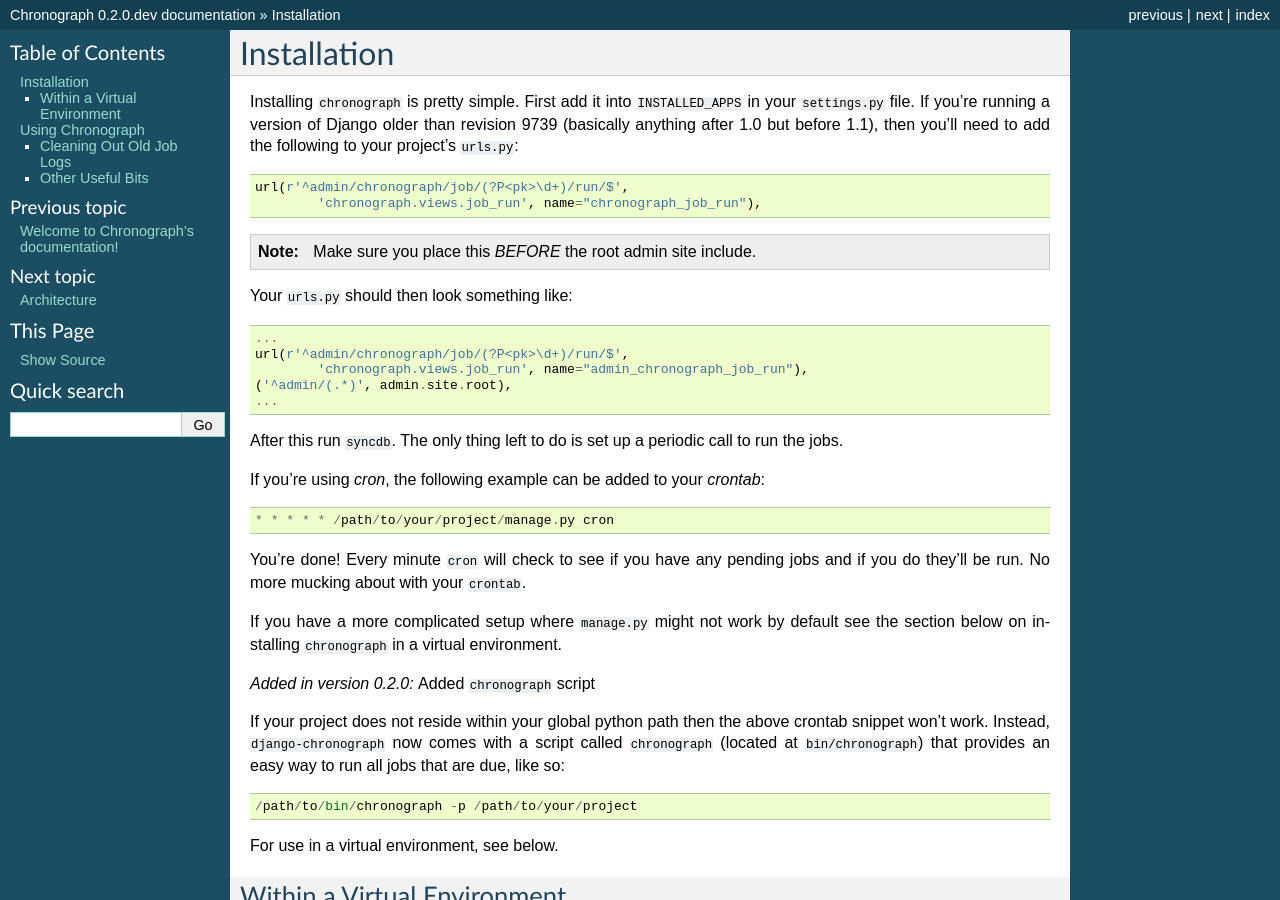
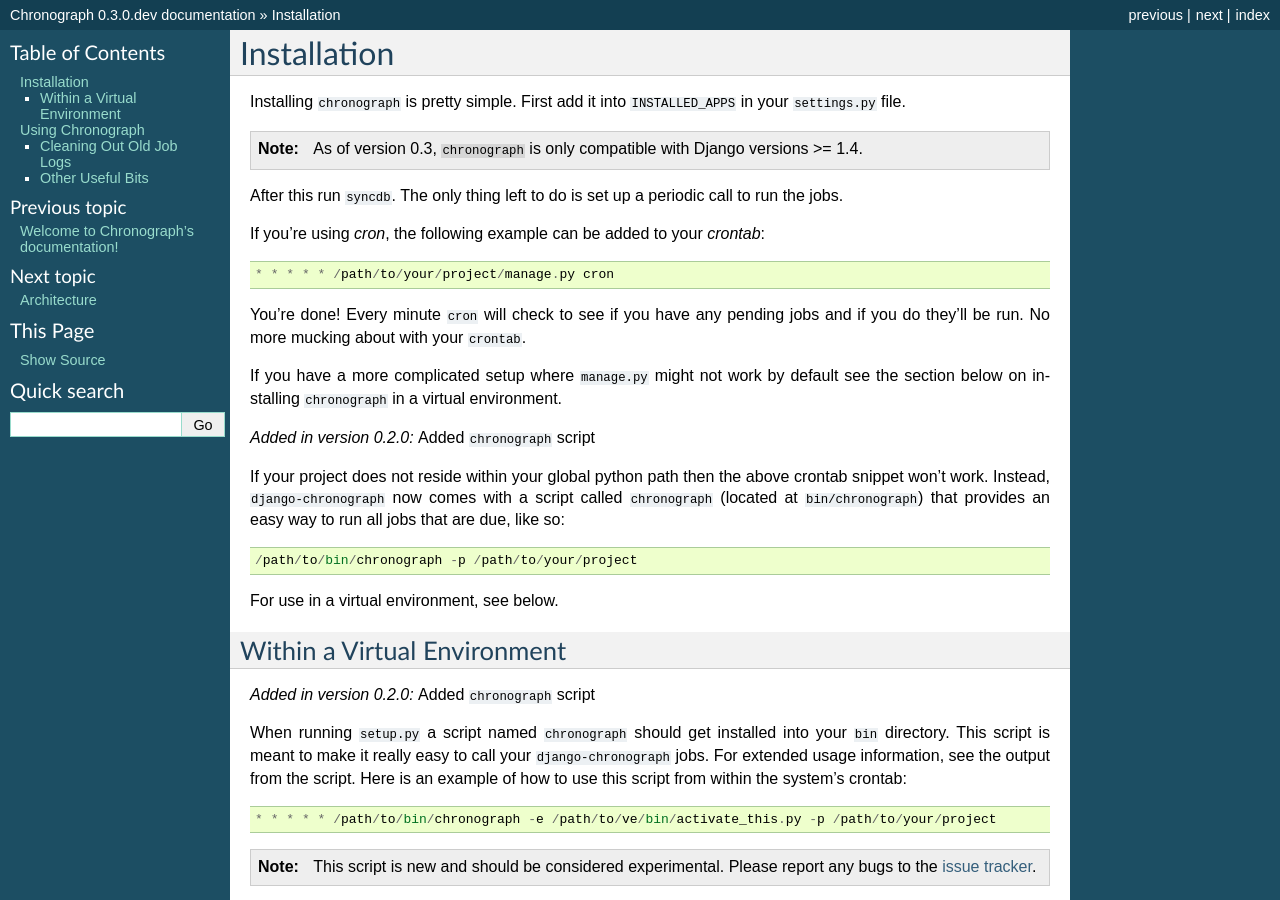
Before and after one commit to ErwinJunge/wnielson-django-chronograph, a Sphinx documentation site: the page built from docs/overview.txt, in a window 1280 px wide and 900 px high. Built offline with Sphinx 7.4.7, drawn with Linux system fonts in a browser that asks for light colours; some of the changed text lies outside the part shown.

Commit message:
Bump version number and indicate that only Django >= 1.4 is supported.

```diff
--- a/chronograph/__init__.py
+++ b/chronograph/__init__.py
@@ -1,3 +1,3 @@
-VERSION = (0, 2, 0, 'dev')
+VERSION = (0, 3, 0, 'dev')
 
 __version__ = '.'.join((str(each) for each in VERSION[:4]))
--- a/docs/overview.txt
+++ b/docs/overview.txt
@@ -4,24 +4,12 @@
 ============
 
 Installing ``chronograph`` is pretty simple.  First add it into
-``INSTALLED_APPS`` in your ``settings.py`` file.  If you're running a version
-of Django older than revision 9739 (basically anything after 1.0 but before
-1.1), then you'll need to add the following to your project's ``urls.py``::
-
-	url(r'^admin/chronograph/job/(?P<pk>\d+)/run/$',
-		'chronograph.views.job_run', name="chronograph_job_run"),
+``INSTALLED_APPS`` in your ``settings.py`` file.
 
 .. note::
 
-	Make sure you place this *BEFORE* the root admin site include.
-
-Your ``urls.py`` should then look something like::
-
-  ...
-  url(r'^admin/chronograph/job/(?P<pk>\d+)/run/$',
-	  'chronograph.views.job_run', name="admin_chronograph_job_run"),
-  ('^admin/(.*)', admin.site.root),
-  ...
+  As of version 0.3, ``chronograph`` is only compatible with Django versions
+  >= 1.4.
 
 After this run ``syncdb``.  The only thing left to do is set up a periodic call
 to run the jobs.
```
